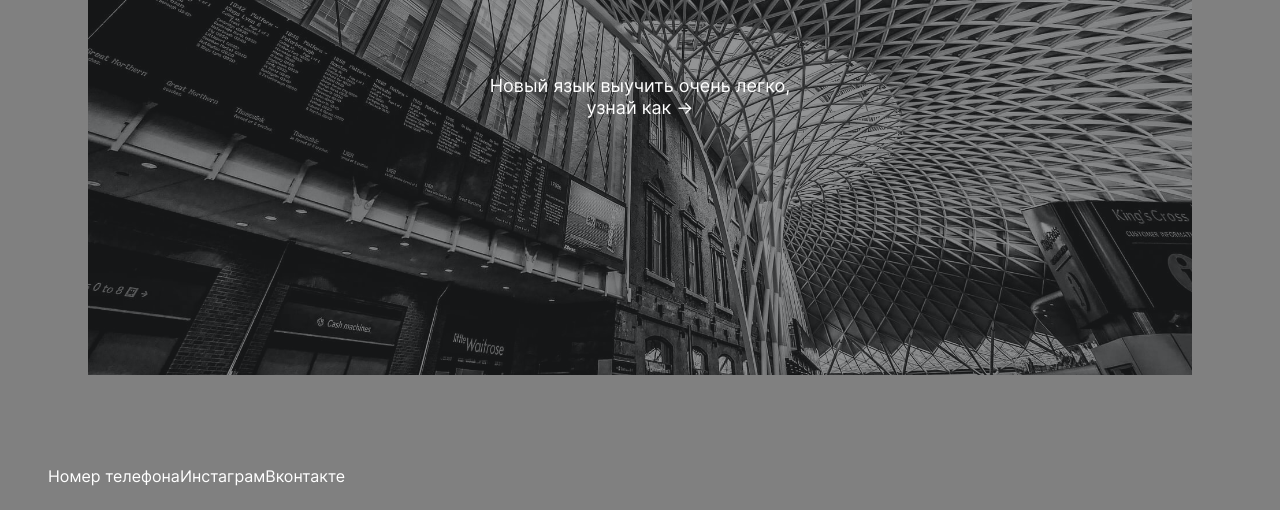
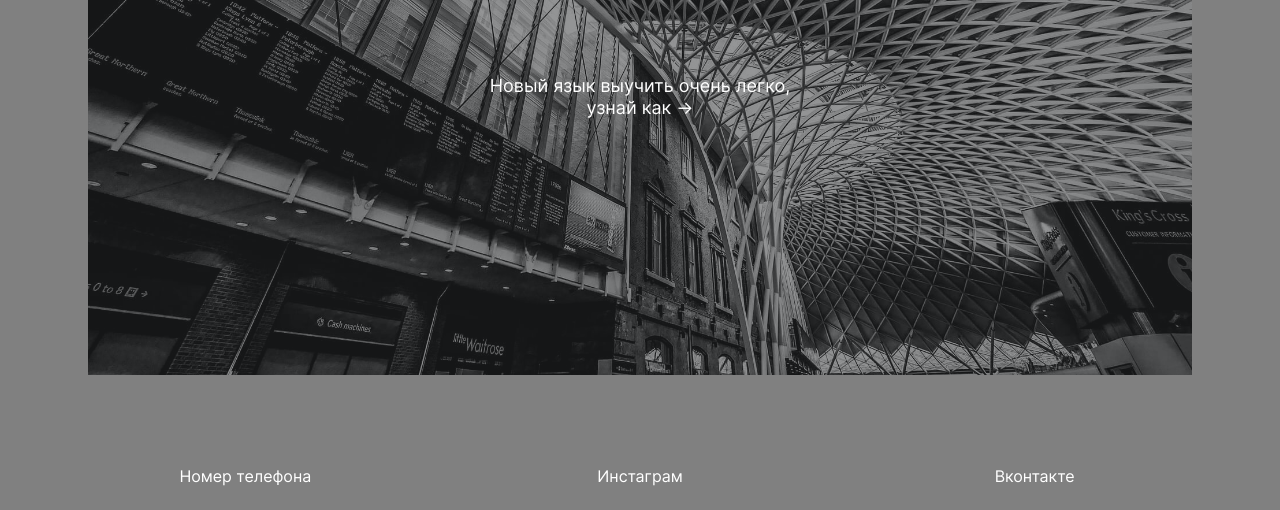
Before and after one commit to space900/english-teacher, a plain HTML site: page index.html in a window 1280 px wide. Shown: the part 399-909 px from the top of the page. Drawn offline with Linux system fonts and the light colour scheme; files whose address does not match are found by name.

Commit message:
fixed footer

```diff
--- a/blocks/footer/__line-links/footer__line-links.css
+++ b/blocks/footer/__line-links/footer__line-links.css
@@ -2,6 +2,7 @@
     list-style: none;
     margin: 0;
     padding: 0;
-    display: flex;
-
+    display: grid;
+    grid-template-columns: 1fr 1fr 1fr;
+    justify-items: center;
 }
--- a/blocks/footer/__link/footer__link.css
+++ b/blocks/footer/__link/footer__link.css
@@ -6,6 +6,7 @@
     font-size: 16px;
     line-height: 18px;
     transition: 1s;
+
 }
 
 .footer__link:hover {
```
